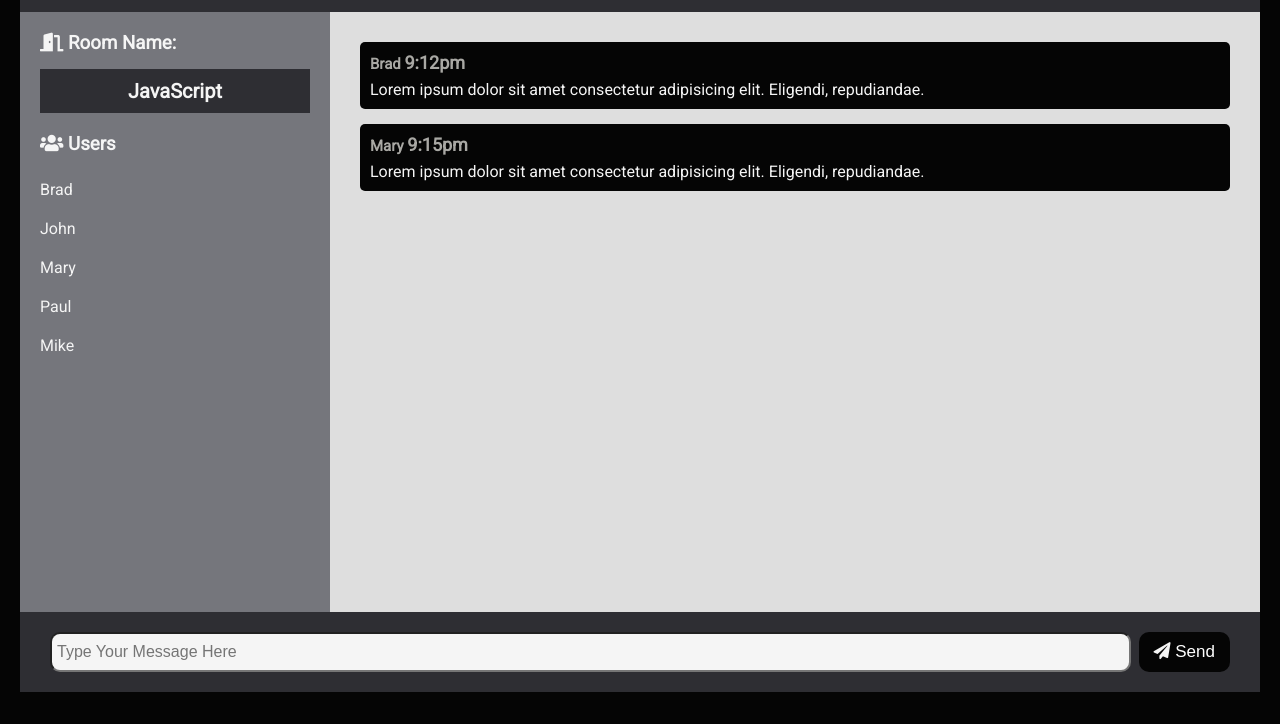
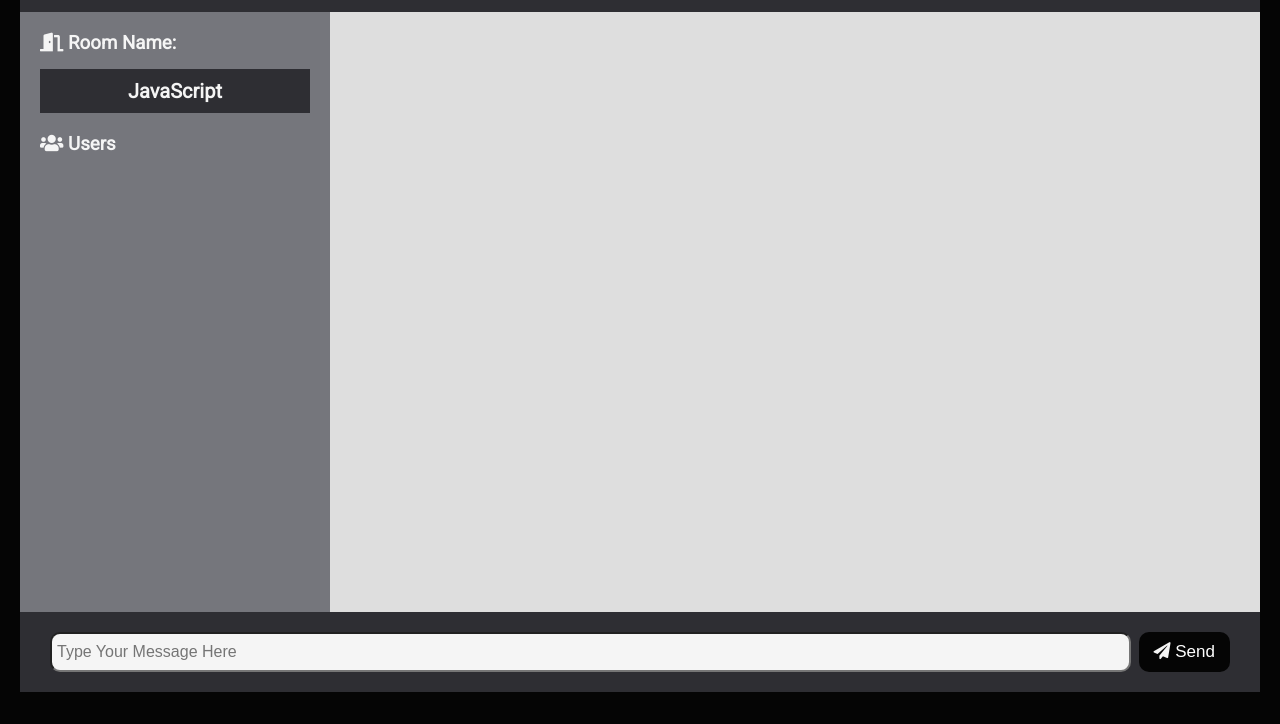
Before and after one commit to abhishek0093/gapShap, a website: page public/chat.html in a window 1280 px wide. Shown: the part 76-800 px from the top of the page. Drawn offline with nearby package versions, Linux system fonts and the light colour scheme; no server answers.

Commit message:
Initial Commit

```diff
--- a/public/chat.html
+++ b/public/chat.html
@@ -21,28 +21,9 @@
         <h2 id="room-name">JavaScript</h2>
         <h3><i class="fas fa-users"></i> Users</h3>
         <ul id="users">
-          <li>Brad</li>
-          <li>John</li>
-          <li>Mary</li>
-          <li>Paul</li>
-          <li>Mike</li>
         </ul>
       </div>
       <div class="Msgs-wrapper">
-					<div class="textMsgs">
-						<p class="meta">Brad <span>9:12pm</span></p>
-						<p class="Msg">
-							Lorem ipsum dolor sit amet consectetur adipisicing elit. Eligendi,
-							repudiandae.
-						</p>
-					</div>
-					<div class="textMsgs">
-						<p class="meta">Mary <span>9:15pm</span></p>
-						<p class="Msg">
-							Lorem ipsum dolor sit amet consectetur adipisicing elit. Eligendi,
-							repudiandae.
-						</p>
-					</div>
       </div>
     </main>
     <div class="typeboxContainer">
```
